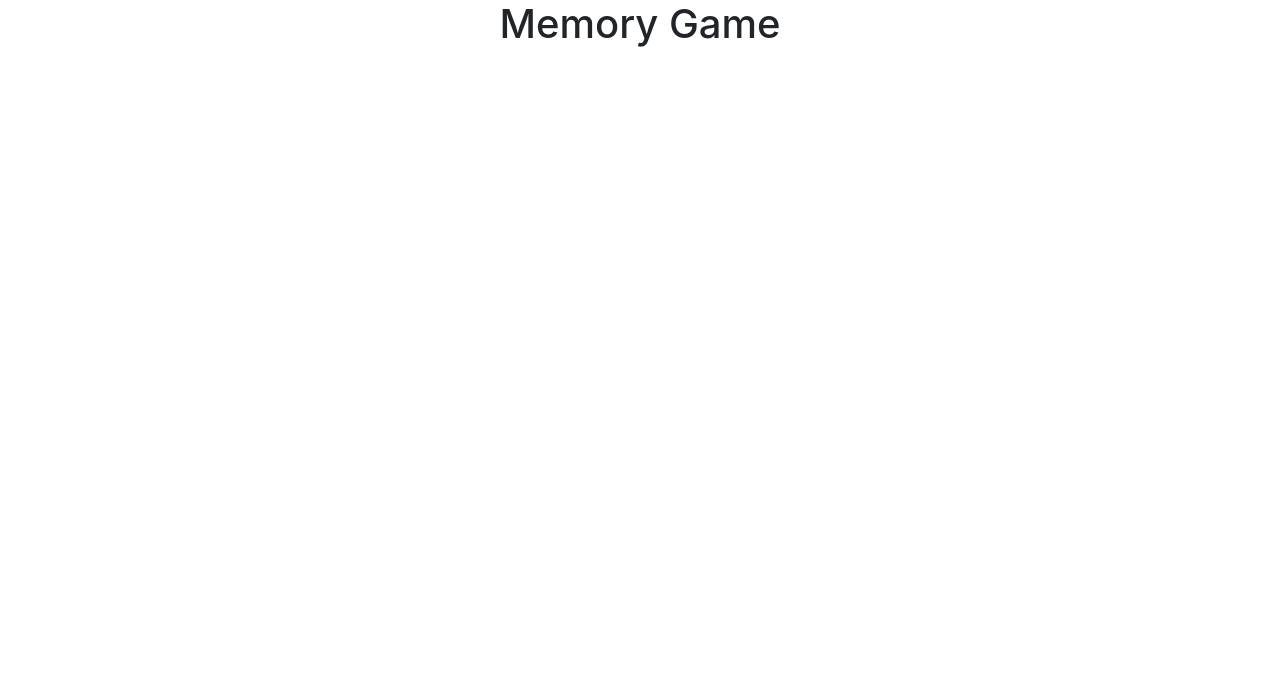
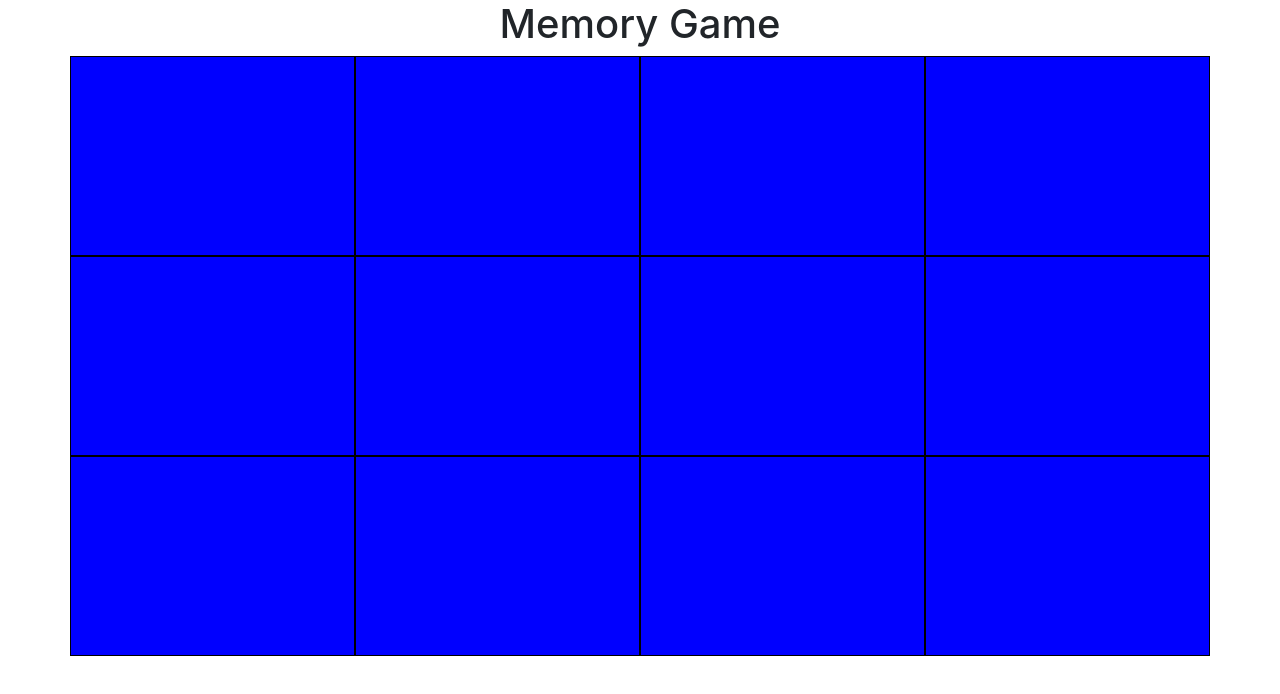
Before and after one commit to yakirifrah/memory-game, a plain HTML site: page index.html in a window 1280 px wide. Drawn offline with nearby package versions, Linux system fonts and the light colour scheme.

Commit message:
adding function to init dom dynimiclly, workgit status

```diff
--- /dev/null
+++ b/css/style.css
@@ -0,0 +1,5 @@
+.card-border {
+    border: 1px solid black;
+    height: 200px;
+    background-color: blue;
+}
--- a/index.html
+++ b/index.html
@@ -7,6 +7,7 @@
     <meta http-equiv="X-UA-Compatible" content="ie=edge">
     <link rel="stylesheet" href="https://stackpath.bootstrapcdn.com/bootstrap/4.3.1/css/bootstrap.min.css"
         integrity="sha384-ggOyR0iXCbMQv3Xipma34MD+dH/1fQ784/j6cY/iJTQUOhcWr7x9JvoRxT2MZw1T" crossorigin="anonymous">
+    <link rel="stylesheet" href="./css/style.css">
     <title>memory game</title>
 </head>
 
--- a/js/main.js
+++ b/js/main.js
@@ -1,7 +1,18 @@
+
 let game = new Game();
 
 //cretae a board DOM
-$(document).ready(() => {
+
+$(document).ready(initDynmaicApp);
+
+function initDynmaicApp() {
     let conatainer = $('.container');
-
-})
+    for (let i = 0; i < ROW; i++) {
+        let row = $(`<div class ="row"></div>`)
+        for (let j = 0; j < COLUMN; j++) {
+            let col = $(`<div class="col-3 card-border"></div>`)
+            $(row).append(col);
+            $(conatainer).append(row);
+        }
+    }
+}
```
